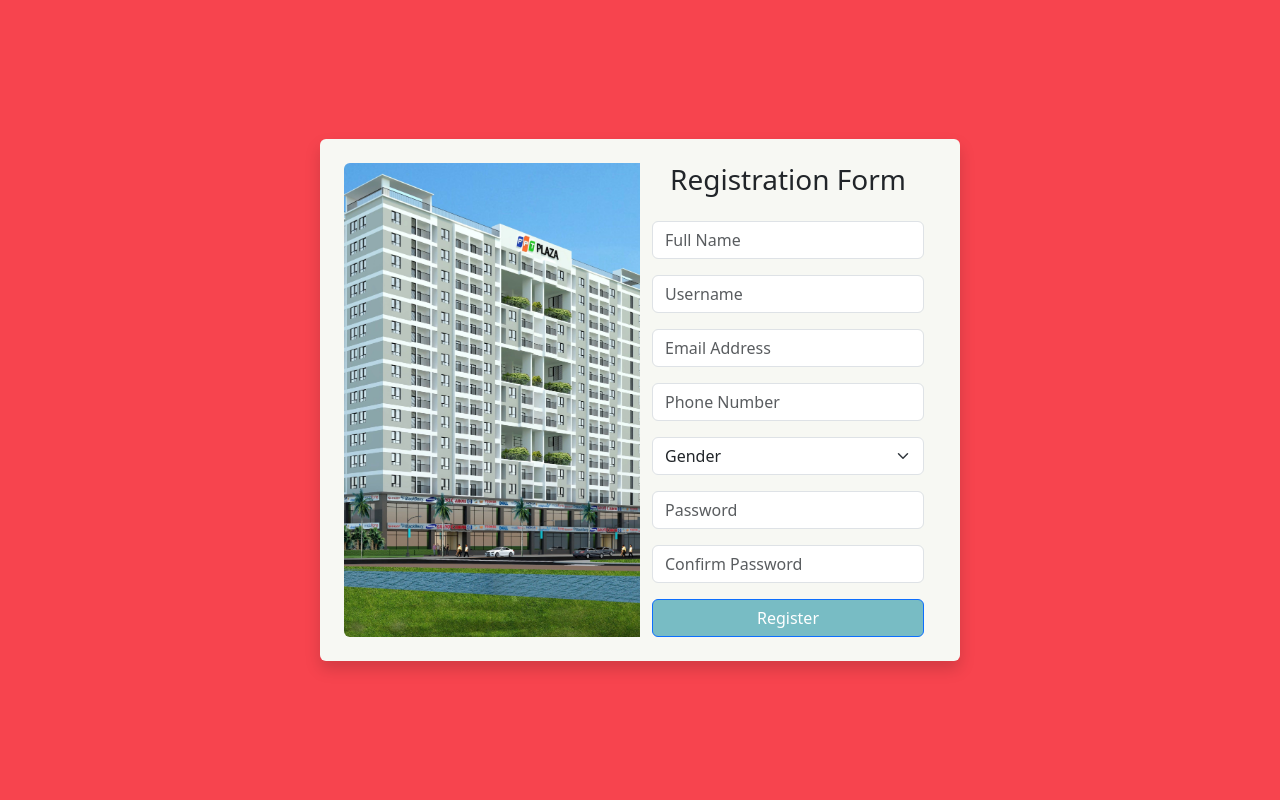
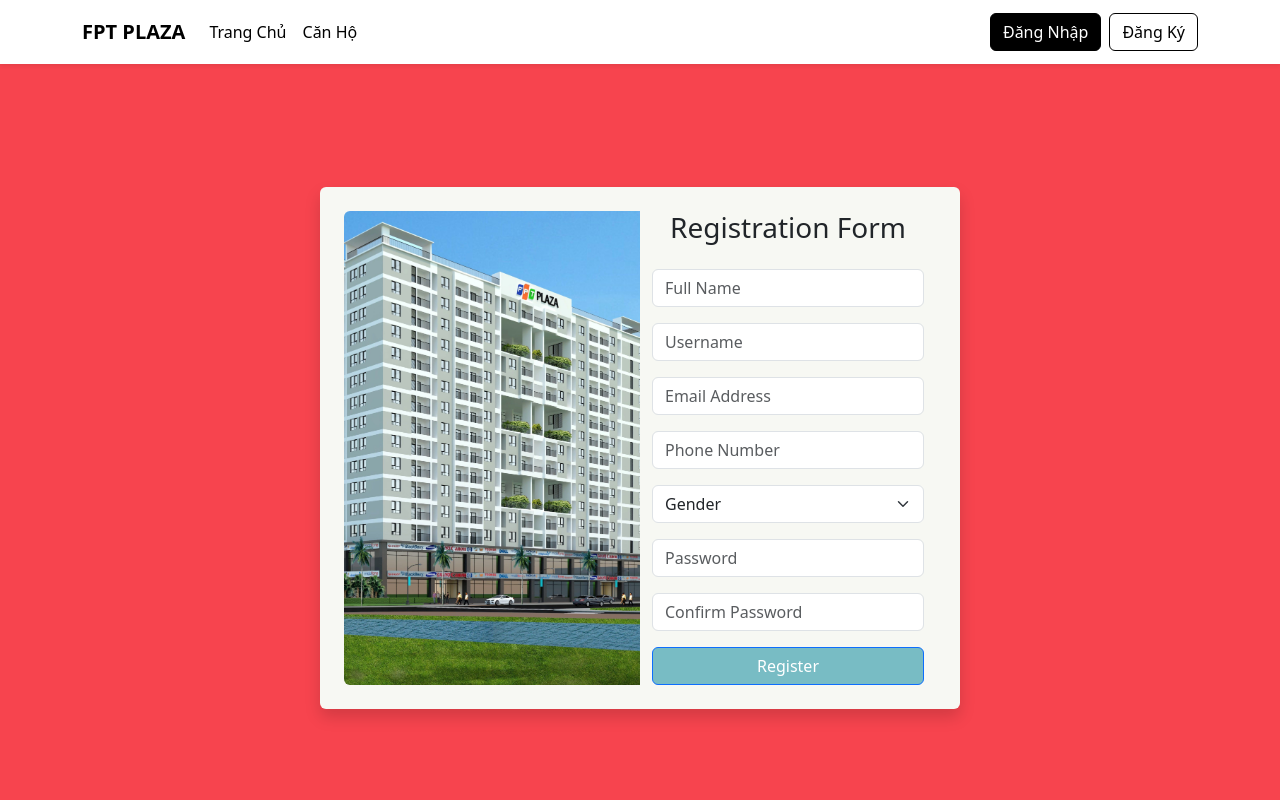
Before and after one commit to wangtuyen293/apartment-management-system, a React (Create React App) app in the folder frontend/: page /register in a window 1280 px wide. Shown: the top 800 px of the page. Built offline with nearby package versions, Linux system fonts and the light colour scheme.

Commit message:
Update Layout

```diff
--- a/frontend/src/App.js
+++ b/frontend/src/App.js
@@ -1,8 +1,8 @@
 import { BrowserRouter as Router, Routes, Route } from "react-router-dom";
 import Register from "./pages/user/Register";
 import Login from "./pages/user/Login";
-import Home from "./pages/layout/Home";
-import LandingPage from "./pages/layout/LandingPage";
+import Home from "./pages/Home";
+import LandingPage from "./pages/LandingPage";
 import ApartmentDetailPage from "./pages/apartment/ApartmentDetailPage";
 import FindApartments from "./pages/apartment/FindApartment";
 import VerifyEmail from "./pages/user/VerifyEmail";
@@ -32,12 +32,12 @@
     return (
         <Router>
             <Routes>
-                <Route path="/login" element={<Login />} />
-                <Route path="/register" element={<Register />} />
                 <Route path="/home" element={<Home />} />
 
                 <Route path="/" element={<Layout />}>
                     <Route path="/" element={<LandingPage />} />
+                    <Route path="/login" element={<Login />} />
+                    <Route path="/register" element={<Register />} />
                     <Route path="/forgot-password" element={<ForgotPassword />} />
                     <Route path="/reset-password/:token" element={<ResetPassword />} />
                     <Route path="/verify-email" element={<VerifyEmail />} />
--- a/frontend/src/pages/layout/LandingPage.js
+++ b/frontend/src/pages/LandingPage.js
@@ -2,9 +2,9 @@
 import { Button, Container, Row, Col, Spinner } from "react-bootstrap";
 import { useNavigate } from "react-router-dom";
 import { useDispatch, useSelector } from "react-redux";
-import apartmentImage1 from "../../assets/images/fpt-login.jpg";
-import { getApartment, getApartmentDetail } from "../../redux/apartmentSlice";
-import Banner from "../../components/Banner";
+import apartmentImage1 from "../assets/images/fpt-login.jpg";
+import { getApartment, getApartmentDetail } from "../redux/apartmentSlice";
+import Banner from "../components/Banner";
 
 const LandingPage = () => {
     const dispatch = useDispatch();
--- a/frontend/src/pages/user/Register.js
+++ b/frontend/src/pages/user/Register.js
@@ -80,7 +80,7 @@
     return (
         <Container
             fluid
-            className="d-flex justify-content-center align-items-center vh-100"
+            className="d-flex justify-content-center align-items-center vh-100 mt-5 py-5"
             style={{ backgroundColor: "#F7444E" }}
         >
             <Row
```
Also changed, not shown: frontend/src/pages/Home.js (renamed from frontend/src/pages/layout/Home.js, +4 -4 lines).
